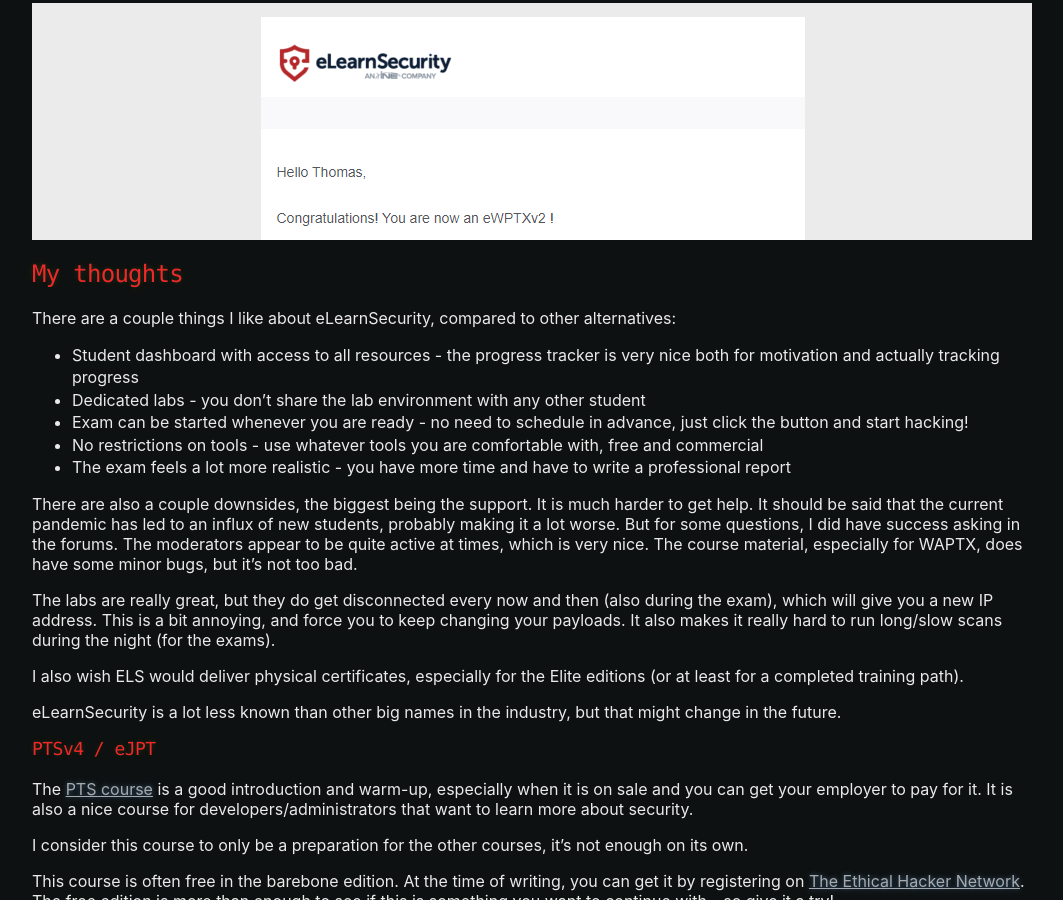
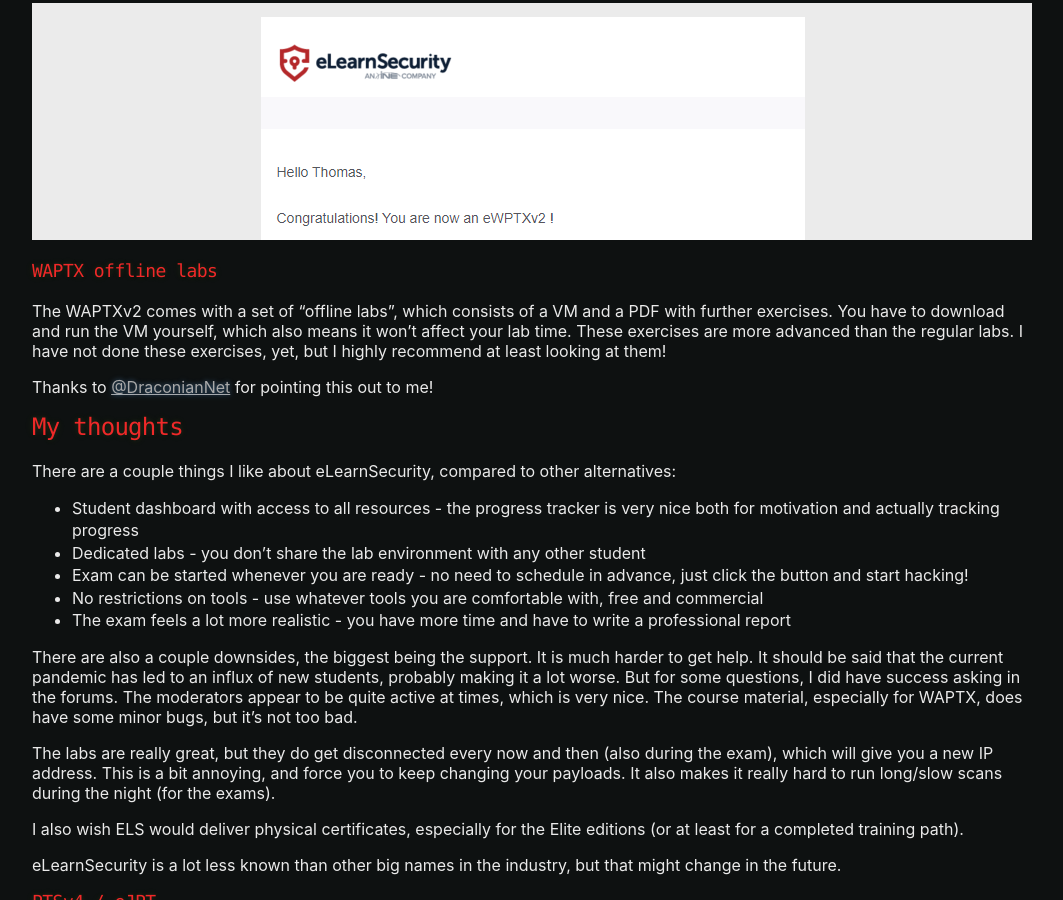
Before and after one commit to thomfre/thomfre.dev, a Jekyll site: the page built from _posts/2020-05-11-elearnsecurity-web-application-pentester.md, in a window 1280 px wide and 900 px high, scrolled down 1776 px. Shown: the whole window, without its empty margins (108-1171 px from the left). Built offline with Jekyll 4.4.1, drawn with Linux system fonts in a browser that asks for light colours.

Commit message:
Added text about WAPTx*

```diff
--- a/_posts/2020-05-11-elearnsecurity-web-application-pentester.md
+++ b/_posts/2020-05-11-elearnsecurity-web-application-pentester.md
@@ -50,6 +50,12 @@
 I submitted the report, and the the waiting game started. Checking my email every 5 minutes. And then, finally, while driving across the country for the first time in a long while - I received the result I had been waiting for.
 
 ![](/assets/images/els/eWPTXv2.png)
+
+### WAPTX offline labs
+
+The WAPTXv2 comes with a set of "offline labs", which consists of a VM and a PDF with further exercises. You have to download and run the VM yourself, which also means it won't affect your lab time. These exercises are more advanced than the regular labs. I have not done these exercises, yet, but I highly recommend at least looking at them!
+
+Thanks to [@DraconianNet](https://twitter.com/DraconianNet/status/1260841546468986881?s=20) for pointing this out to me!
 
 ## My thoughts
 
```
